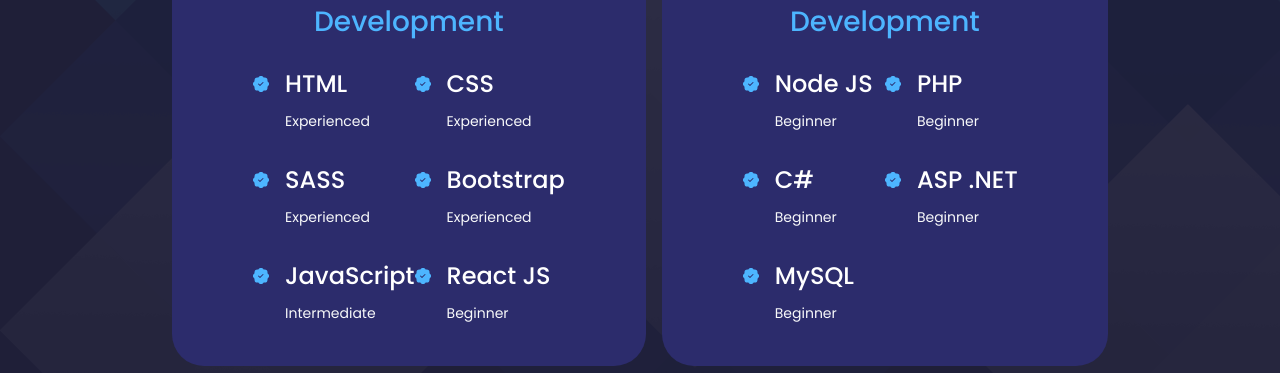
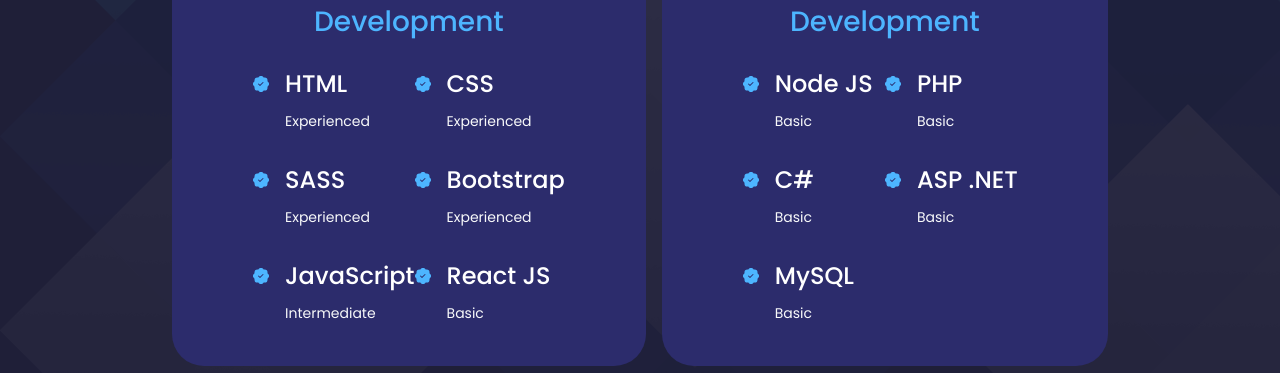
Before and after one commit to aj2967/portfolio, a React (Create React App) app: page / in a window 1280 px wide. Shown: the part 2212-2585 px from the top of the page. Built offline with nearby package versions, Linux system fonts and the light colour scheme.

Commit message:
Cv update

```diff
--- a/src/components/experience/Experience.jsx
+++ b/src/components/experience/Experience.jsx
@@ -55,7 +55,7 @@
               <BsPatchCheckFill className='experience-details-icon' />
               <div>
                 <h4>React JS</h4>
-                <small className='text-light'>Beginner</small>
+                <small className='text-light'>Basic</small>
               </div>
             </article>
           </div>
@@ -68,7 +68,7 @@
               <BsPatchCheckFill className='experience-details-icon' />
               <div>
                 <h4>Node JS</h4>
-                <small className='text-light'>Beginner</small>
+                <small className='text-light'>Basic</small>
               </div>
             </article>
 
@@ -76,7 +76,7 @@
               <BsPatchCheckFill className='experience-details-icon' />
               <div>
                 <h4>PHP</h4>
-                <small className='text-light'>Beginner</small>
+                <small className='text-light'>Basic</small>
               </div>
             </article>
 
@@ -84,7 +84,7 @@
               <BsPatchCheckFill className='experience-details-icon' />
               <div>
                 <h4>C#</h4>
-                <small className='text-light'>Beginner</small>
+                <small className='text-light'>Basic</small>
               </div>
             </article>
 
@@ -92,7 +92,7 @@
               <BsPatchCheckFill className='experience-details-icon' />
               <div>
                 <h4>ASP .NET</h4>
-                <small className='text-light'>Beginner</small>
+                <small className='text-light'>Basic</small>
               </div>
             </article>
 
@@ -100,7 +100,7 @@
               <BsPatchCheckFill className='experience-details-icon' />
               <div>
                 <h4>MySQL</h4>
-                <small className='text-light'>Beginner</small>
+                <small className='text-light'>Basic</small>
               </div>
             </article>
           </div>
```
Also changed, not shown: 1 other file (tests, documents, lock files or other folders).
